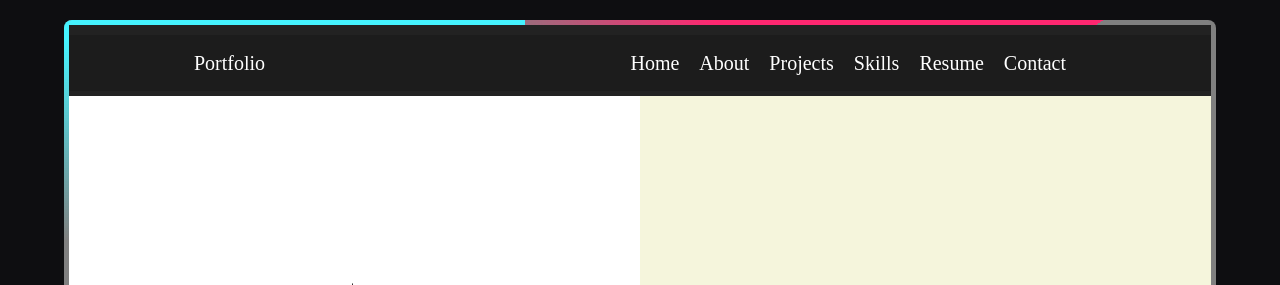
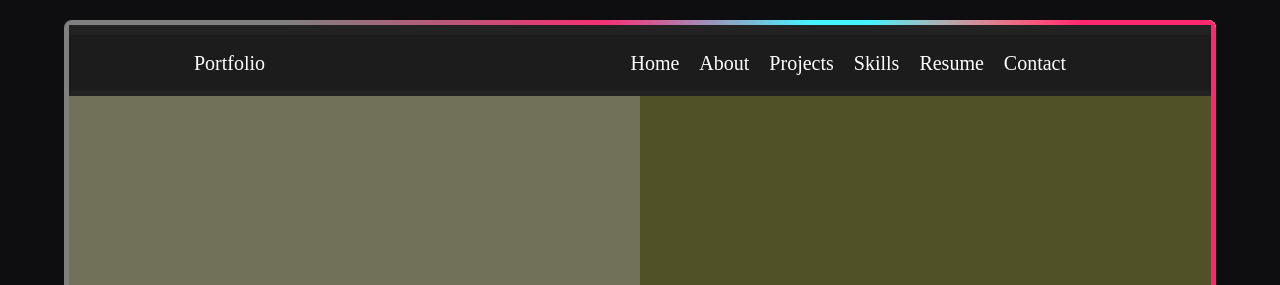
Before and after one commit to MayankDDewali/WebProgrammingDrep, a plain HTML site: page ProjectsD/PortfolioD/PortfolioD01/index.html in a window 1280 px wide. Shown: the top 285 px of the page. Drawn offline with Linux system fonts and the light colour scheme.

Commit message:
portfolio comments

```diff
--- a/ProjectsD/PortfolioD/PortfolioD01/index.html
+++ b/ProjectsD/PortfolioD/PortfolioD01/index.html
@@ -8,9 +8,14 @@
 
 <body>
     <div class="parent">
+        <!-- Navigation Border Lines -->
         <span class="borderline"></span>
         <span class="borderline1"></span>
+        <span class="borderline2"></span>
+        <span class="borderline3"></span>
+
         <div class="child">
+            <!-- Header with Navigation -->
             <header>
                 <nav class="navbar">
                     <div class="nav1">Portfolio</div>
@@ -26,9 +31,11 @@
                     </div>
                 </nav>
             </header>
+
+            <!-- Content Section -->
             <div class="p_child">
-                <div class="child1">+.
-
+                <!-- Introduction Section -->
+                <div class="child1">
                     <div>
                         <p>Lorem ipsum dolor sit amet.</p>
                         <h2>A Web Developer<br>Mayank Dewali</h2>
@@ -37,10 +44,12 @@
                         <a href="resume.html"><button id="but2">Hire Me</button></a>
                     </div>
                 </div>
-                <div class="child2">
 
-                </div>
+                <!-- Placeholder for additional content -->
+                <div class="child2"></div>
             </div>
+
+            <!-- Footer Section -->
             <footer>
                 <div class="foot">
                     <div class="foot1">
--- a/ProjectsD/PortfolioD/PortfolioD01/style.css
+++ b/ProjectsD/PortfolioD/PortfolioD01/style.css
@@ -1,18 +1,21 @@
-*
-{
+/* Resetting some default styles */
+* {
     margin: 0;
     padding: 0;
+    box-sizing: border-box;
 }
-body
-{
+
+/* Body styles */
+body {
     height: 100vh;
     display: flex;
     align-items: center;
     justify-content: center;
     background-color: #0e0e11;
 }
-.parent
-{
+
+/* Container styles */
+.parent {
     position: relative;
     border: solid 2px none;
     background-color: gray;
@@ -21,80 +24,89 @@ body
     border-radius: 8px;
     overflow: hidden;
 }
-.parent .child
-{
+
+.parent .child {
     position: absolute;
     background: #222;
     inset: 5px;
 }
-.borderline
-{
-    position: absolute;
-    top: 0;
-    inset: 0;
-}.borderline1
-{
+
+/* Navigation Border Lines */
+.borderline,
+.borderline1,
+.borderline2 {
     position: absolute;
     top: 0;
     inset: 0;
 }
-.borderline1::before
-{
+
+.borderline::before,
+.borderline::after,
+.borderline1::before,
+.borderline1::after,
+.borderline2::before,
+.borderline2::after,
+.borderline3::before,
+.borderline3::after  {
     content: '';
     position: absolute;
     top: -50%;
     left: -50%;
     width: 90%;
     height: 100vh;
-    background: linear-gradient(0deg, transparent, transparent, #45f3ff, #45f3ff, #45f3ff);
     transform-origin: bottom right;
     animation: animate 10s linear infinite;
 }
-.borderline1::after
-{
-    content: '';
-    position: absolute;
-    top: -50%;
-    left: -50%;
-    width: 90%;
-    height: 100vh;
+
+/* Different colors and animation delays for each line */
+.borderline::before {
+    background: linear-gradient(0deg, transparent, transparent, #ff2770, #ff2770, #ff2770);
+    animation-delay: -1s;
+}
+
+.borderline::after {
+    background: linear-gradient(0deg, transparent, transparent, #ff2770, #ff2770, #ff2770);
+    animation-delay: -6s;
+}
+
+.borderline1::before {
     background: linear-gradient(0deg, transparent, transparent, #45f3ff, #45f3ff, #45f3ff);
-    transform-origin: bottom right;
-    animation: animate 10s linear infinite;
-    animation-delay: -5s;
+    animation-delay: -2s;
 }
-.borderline::before
-{
-    content: '';
-    position: absolute;
-    top: -50%;
-    left: -50%;
-    width: 90%;
-    height: 100vh;
+
+.borderline1::after {
+    background: linear-gradient(0deg, transparent, transparent, #45f3ff, #45f3ff, #45f3ff);
+    animation-delay: -7s;
+}
+
+.borderline2::before {
+    background: linear-gradient(0deg, transparent, transparent, rgb(254, 254, 138), rgb(254, 254, 138), rgb(254, 254, 138));
+    animation-delay: -3s;
+}
+
+.borderline2::after {
+    background: linear-gradient(0deg, transparent, transparent, rgb(254, 254, 138), rgb(254, 254, 138), rgb(254, 254, 138));
+    animation-delay: -8s;
+}
+
+.borderline3::before {
     background: linear-gradient(0deg, transparent, transparent, #ff2770, #ff2770, #ff2770);
-    transform-origin: bottom right;
-    animation: animate 10s linear infinite;
-    animation-delay: -1.5s;
+    animation-delay: -3s;
 }
-.borderline::after
-{
-    content: '';
-    position: absolute;
-    top: -50%;
-    left: -50%;
-    width: 90%;
-    height: 100vh;
+
+.borderline3::after {
     background: linear-gradient(0deg, transparent, transparent, #ff2770, #ff2770, #ff2770);
-    transform-origin: bottom right;
-    animation: animate 10s linear infinite;
-    animation-delay: -6.5s;
+    animation-delay: -8s;
 }
-@keyframes animate
-{
-    100%{
+
+/* Keyframes animation */
+@keyframes animate {
+    100% {
         transform: rotate(360deg);
     }
 }
+
+/* Navbar styles */
 .navbar {
     margin-top: 10px;
     margin-bottom: 5px;
@@ -106,11 +118,12 @@ body
     font-size: 20px;
     background-color: #1c1c1c;
 }
+
+/* Footer styles */
 .foot {
     position: relative;
     float: inline-end;
     background-color: #1c1c1c;
-    /* background-color: gray; */
     height: 7vh;
     width: 100%;
     margin-top: 5px;
@@ -143,73 +156,85 @@ body
     text-decoration: none;
     color: white;
 }
+
 .navbar .nav2 a:hover {
     color: #ff2770;
 }
-.p_child{
+
+.p_child {
     display: flex;
     height: 76vh;
     width: 100%;
 }
-.child1{
+
+.child1 {
     width: 50%;
-    background-color: white;
+    background-color: rgb(113, 113, 90);
     display: flex;
     flex-direction: column;
     justify-content: center;
     align-items: center;
 }
-.child2{
+
+.child2 {
     width: 50%;
-    background-color: beige;
+    background-color: rgb(81, 81, 39);
 }
-.child1 p:nth-child(1){
+
+.child1 p:nth-child(1) {
     color: red;
     margin-bottom: 5px;
 }
-.child1 h2{
+
+.child1 h2 {
     line-height: 1;
     color: purple;
     font-size: 50px;
 }
-.child1 p{
+
+.child1 p {
     font-size: larger;
     color: darkblue;
 }
-.child1 button{
+
+.child1 button {
     margin-top: 15px;
     padding: 10px;
 }
-.child1 #but1{
+
+.child1 #but1 {
     margin-right: 15px;
     background-color: #222;
     color: white;
     font-weight: 500;
     transition-duration: .5s;
 }
-.child1 #but2{
+
+.child1 #but2 {
     color: black;
     background-color: white;
     font-weight: 500;
     transition-duration: .5s;
 }
-.child1 #but1:hover{
+
+.child1 #but1:hover {
     background-color: white;
     color: #222;
 }
-.child1 #but2:hover{
+
+.child1 #but2:hover {
     background-color: gray;
     color: white;
 }
-.foot .foot1{
+
+.foot .foot1 {
     color: beige;
     font-size: 25px;
     letter-spacing: 1.5px;
 }
 
-/* For About Us*/
-
-.p_child1{
+/* Additional styles for the About Us section (not currently used) */
+.p_child1 {
     display: flex;
     height: 76vh;
     width: 100%;
```
